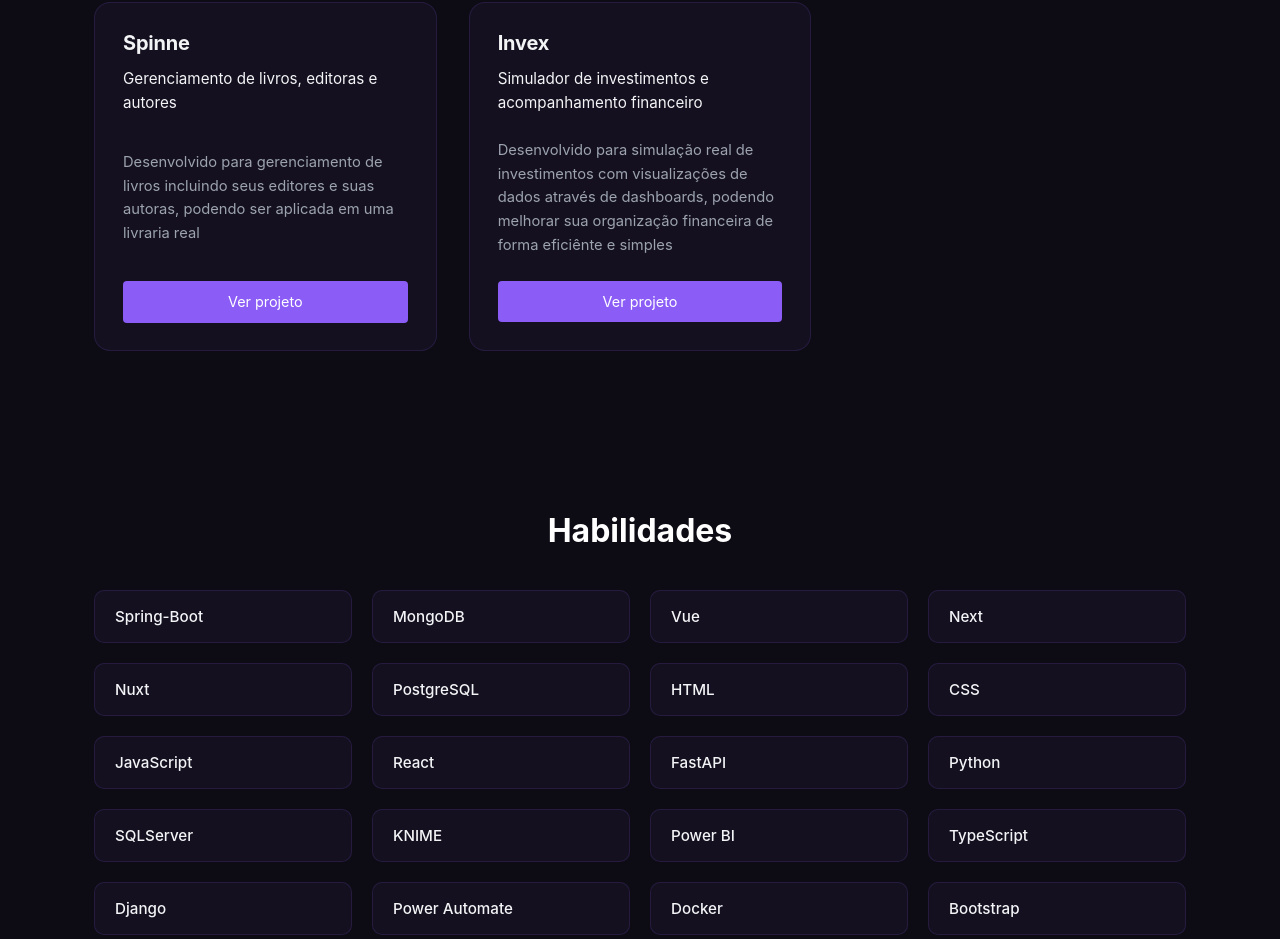
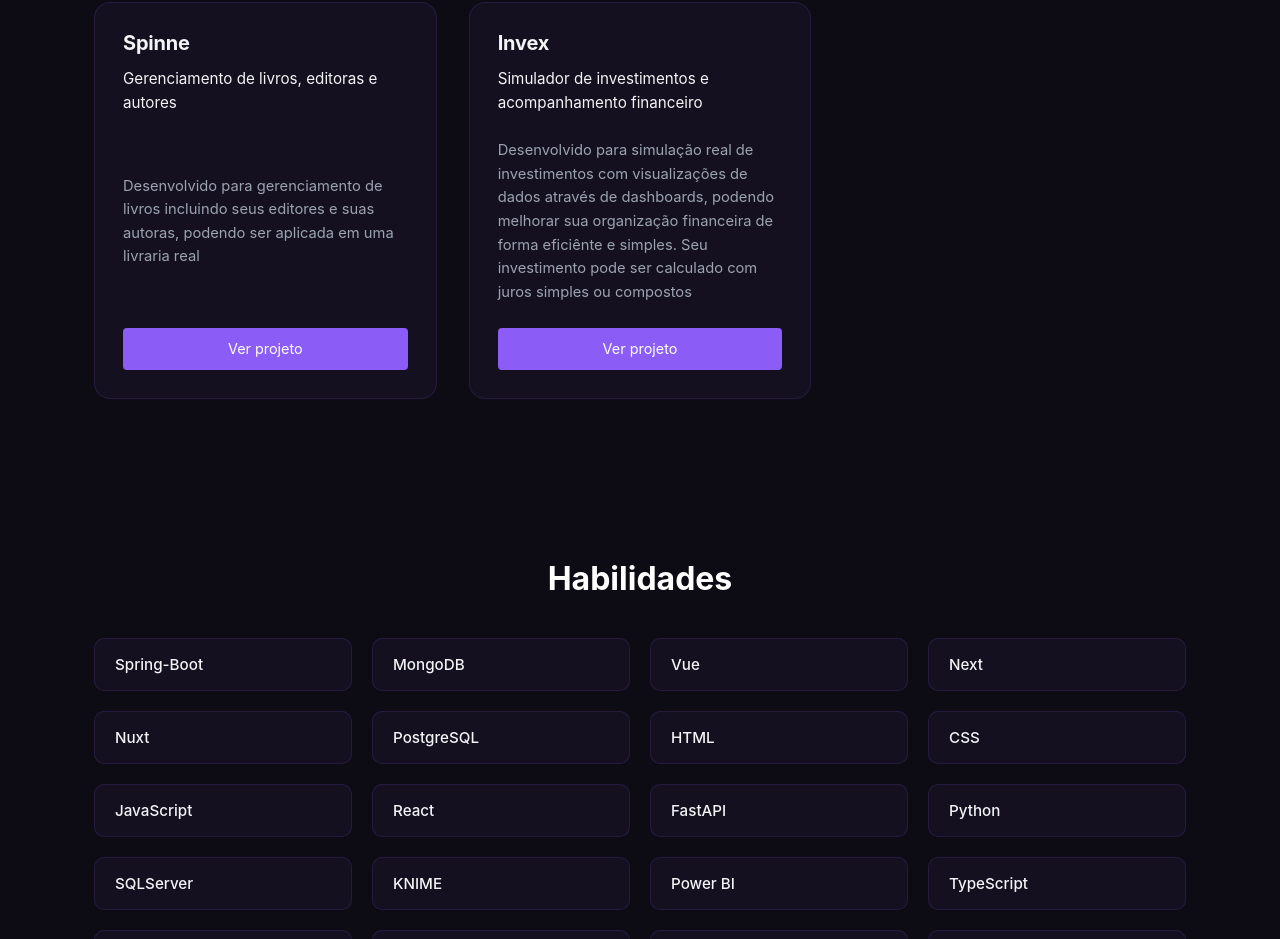
Before and after one commit to kauanvinicius9/Portfolio-Web, a React (Vite) app in the folder frontend/: page / in a window 1280 px wide. Shown: the part 2270-3209 px from the top of the page. Built offline with nearby package versions, Linux system fonts and the light colour scheme.

Commit message:
Update projects.ts

```diff
--- a/frontend/src/data/projects.ts
+++ b/frontend/src/data/projects.ts
@@ -55,6 +55,6 @@ export const projects: Projects[] = [
     title: "Invex",
     desc: "Simulador de investimentos e acompanhamento financeiro",
     link: "https://github.com/kauanvinicius9/Invex",
-    efficiency: "Desenvolvido para simulação real de investimentos com visualizações de dados através de dashboards, podendo melhorar sua organização financeira de forma eficiênte e simples",
+    efficiency: "Desenvolvido para simulação real de investimentos com visualizações de dados através de dashboards, podendo melhorar sua organização financeira de forma eficiênte e simples. Seu investimento pode ser calculado com juros simples ou compostos",
   },
 ];
```
